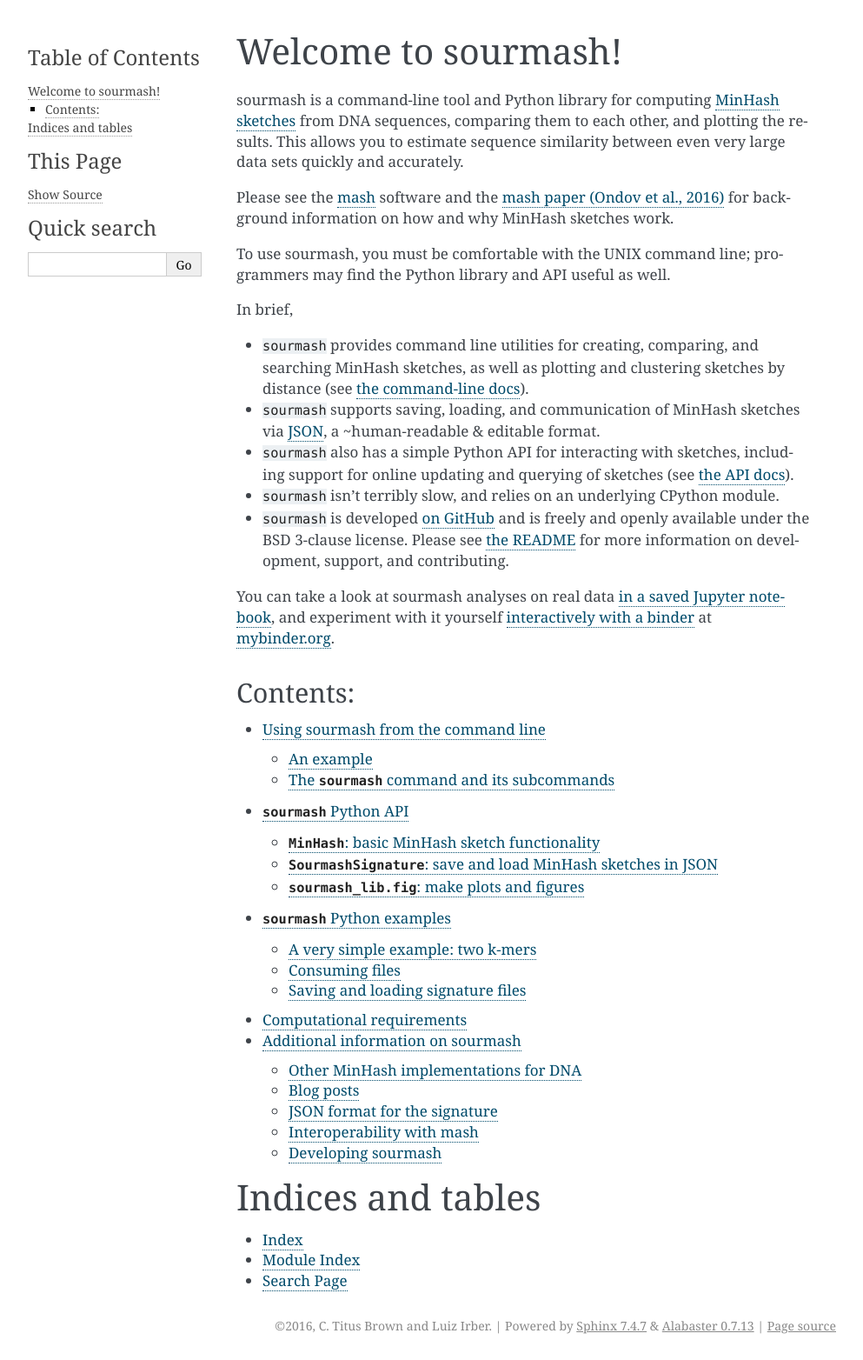
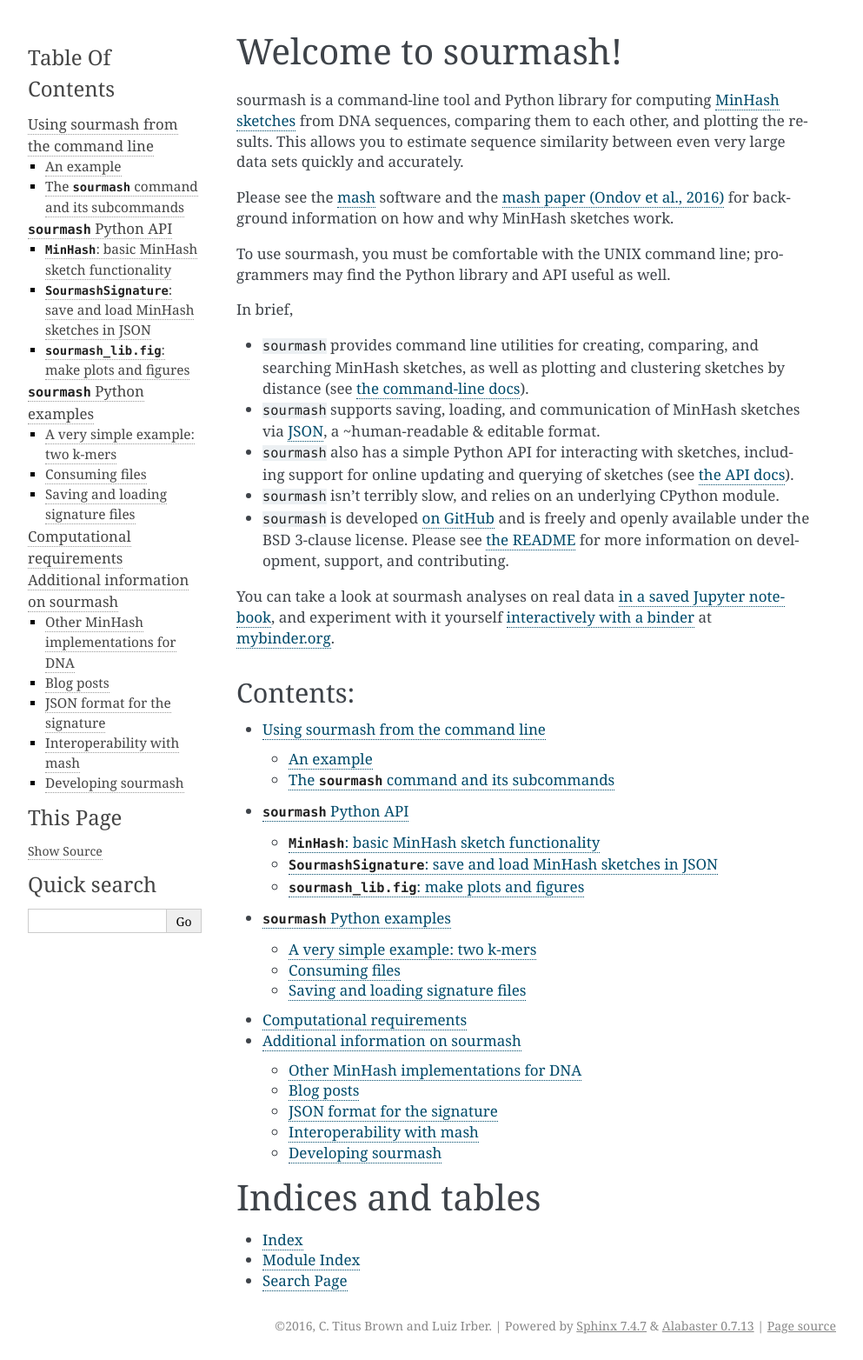
Before and after one commit to sourmash-bio/sourmash, a Sphinx documentation site: the page built from doc/index.rst, in a window 1280 px wide. Shown: the whole page at 87% size, without its empty margins (148-1141 px from the left). Built offline with Sphinx 7.4.7, drawn with Linux system fonts in a browser that asks for light colours; pages that are not in the unit, such as notebooks, are missing from menus.

Commit message:
Modify TOC depth

```diff
--- /dev/null
+++ b/doc/_templates/navigation.html
@@ -0,0 +1,11 @@
+<h3>{{ _('Table Of Contents') }}</h3>
+{{ toctree(maxdepth=2, collapse=False) }}
+
+{% if theme_extra_nav_links %}
+<hr />
+<ul>
+    {% for text, uri in theme_extra_nav_links.items() %}
+    <li class="toctree-l1"><a href="{{ uri }}">{{ text }}</a></li>
+    {% endfor %}
+</ul>
+{% endif %}
--- a/doc/conf.py
+++ b/doc/conf.py
@@ -160,7 +160,8 @@
 #html_use_smartypants = True
 
 # Custom sidebar templates, maps document names to template names.
-#html_sidebars = {}
+html_sidebars = {'*': ['navigation.html', 'relations.html',
+                       'sourcelink.html', 'searchbox.html']}
 
 # Additional templates that should be rendered to pages, maps page names to
 # template names.
```
Also changed, not shown: doc/index.rst (line endings or trailing spaces).
